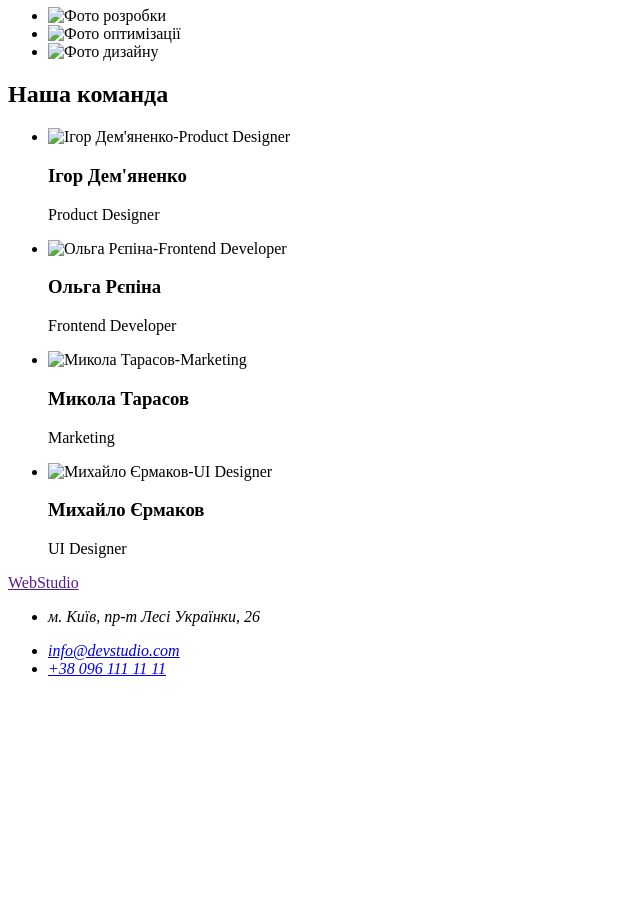
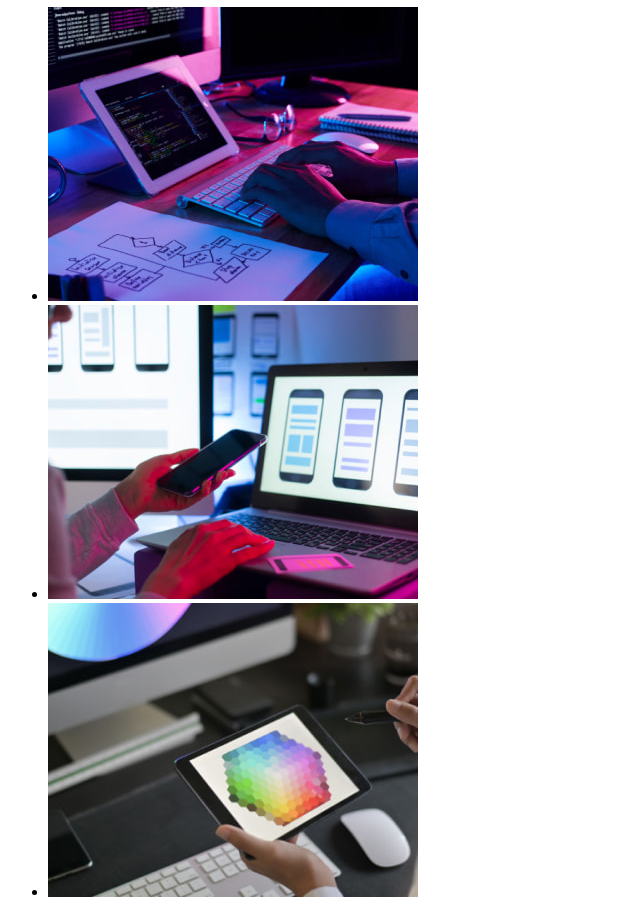
Before and after one commit to dedlev/goit-markup-hw-01, a plain HTML site: page index.html in a window 1280 px wide. Shown: the part 680-1583 px from the top of the page, without its empty margins (0-640 px from the left). Before the commit the page ends 1374 px from the top, so only its background shows below. Drawn offline with Linux system fonts and the light colour scheme.

Commit message:
add images

```diff
--- a/index.html
+++ b/index.html
@@ -76,13 +76,34 @@
         <h2>Чим ми займаємося</h2>
         <ul>
           <li>
-            <img src="" alt="Фото розробки" width="370" haight="294" />
+            <a href="">
+              <img
+                src="./images/directions/workplace-1.jpg"
+                alt="Фото розробки"
+                width="370"
+                haight="294"
+              />
+            </a>
           </li>
           <li>
-            <img src="" alt="Фото оптимізації" width="370" haight="294" />
+            <a href="">
+              <img
+                src="./images/directions/workplace-2.jpg"
+                alt="Фото оптимізації"
+                width="370"
+                haight="294"
+              />
+            </a>
           </li>
           <li>
-            <img src="" alt="Фото дизайну" width="370" haight="294" />
+            <a href="">
+              <img
+                src="./images/directions/workplace-3.jpg"
+                alt="Фото дизайну"
+                width="370"
+                haight="294"
+              />
+            </a>
           </li>
         </ul>
       </section>
@@ -93,7 +114,7 @@
         <ul>
           <li>
             <img
-              src="./images/team/"
+              src="./images/team/teammember-1.jpg"
               alt="Ігор Дем'яненко-Product Designer"
               width="270"
               height="260"
@@ -103,7 +124,7 @@
           </li>
           <li>
             <img
-              src="./images/team/"
+              src="./images/team/teammember-2.jpg"
               alt="Ольга Рєпіна-Frontend Developer"
               width="270"
               height="260"
@@ -113,7 +134,7 @@
           </li>
           <li>
             <img
-              src="./images/team/"
+              src="./images/team/teammember-3.jpg"
               alt="Микола Тарасов-Marketing"
               width="270"
               height="260"
@@ -123,7 +144,7 @@
           </li>
           <li>
             <img
-              src="./images/team/"
+              src="./images/team/teammember-4.jpg"
               alt="Михайло Єрмаков-UI Designer"
               width="270"
               height="260"
```
Also changed, not shown: images/directions/workplace-1.jpg (added), images/directions/workplace-2.jpg (added), images/directions/workplace-3.jpg (added), images/team/teammember-1.jpg (added), images/team/teammember-2.jpg (added), images/team/teammember-3.jpg (added), images/team/teammember-4.jpg (added).
